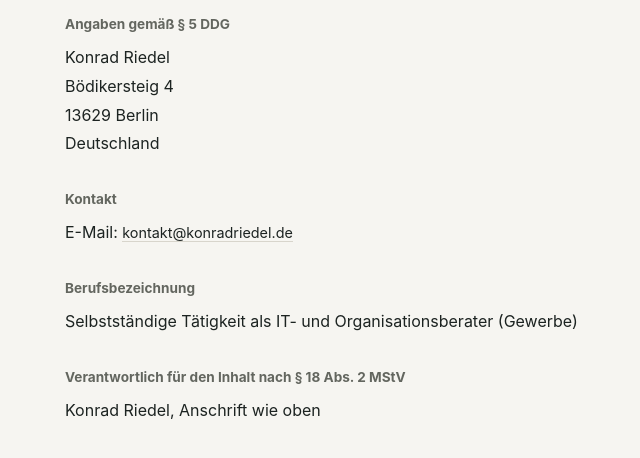
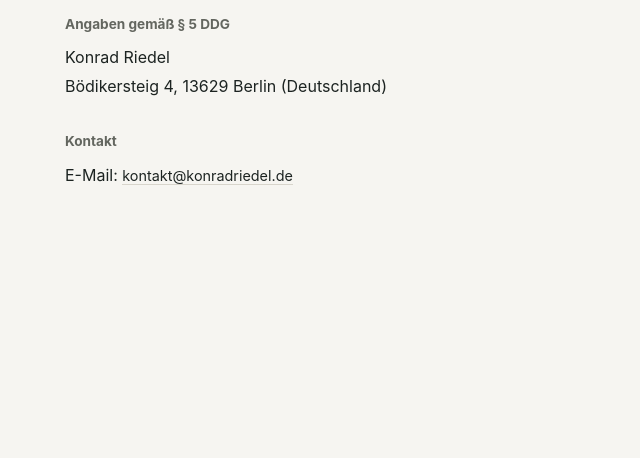
Before and after one commit to konrad-riedel/business-website, a plain HTML site: page impressum.html in a window 1280 px wide. Shown: the part 178-636 px from the top of the page, without its empty margins (279-919 px from the left). Drawn offline with Linux system fonts and the light colour scheme.

Commit message:
Consolidate address information in impressum.html and remove unnecessary info

```diff
--- a/impressum.html
+++ b/impressum.html
@@ -60,19 +60,10 @@
 
   <h2>Angaben gemäß § 5 DDG</h2>
   <p>Konrad Riedel</p>
-  <p>Bödikersteig 4</p>
-  <p>13629 Berlin</p>
-  <p>Deutschland</p>
+  <p>Bödikersteig 4, 13629 Berlin (Deutschland)</p>
 
   <h2>Kontakt</h2>
   <p>E-Mail: <a href="mailto:kontakt@konradriedel.de">kontakt@konradriedel.de</a></p>
-
- <h2>Berufsbezeichnung</h2>
-  <p>Selbstständige Tätigkeit als IT- und Organisationsberater (Gewerbe)</p>
-
-  <h2>Verantwortlich für den Inhalt nach § 18 Abs. 2 MStV</h2>
-  <p>Konrad Riedel, Anschrift wie oben</p>
-
 </div>
 </body>
 </html>
```
